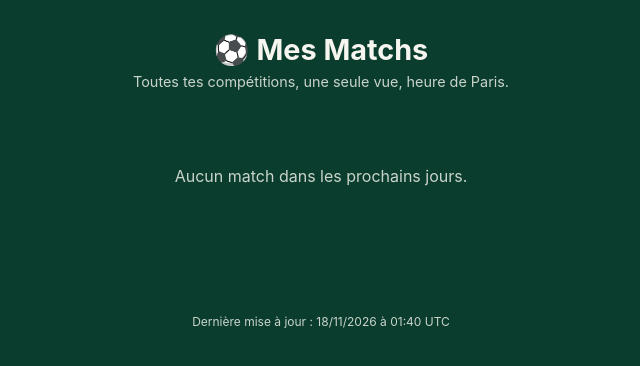
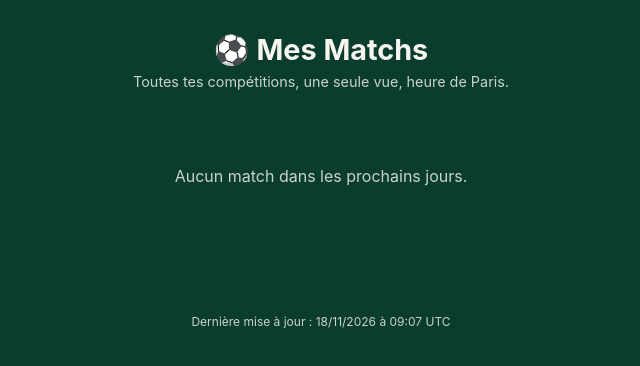
Before and after one commit to angegankpezounde-alt/mes-matchs, a plain HTML site: page index.html in a window 1280 px wide. Shown: the full height of the page, 319-959 px from the left. Drawn offline with Linux system fonts and the light colour scheme.

Commit message:
Mise à jour automatique du calendrier

```diff
--- a/index.html
+++ b/index.html
@@ -186,7 +186,7 @@ footer {
         <p class="empty">Aucun match dans les prochains jours.</p>
     </main>
     <footer>
-        <p>Dernière mise à jour : 18/11/2026 à 01:40 UTC</p>
+        <p>Dernière mise à jour : 18/11/2026 à 09:07 UTC</p>
     </footer>
 </body>
 </html>
```
